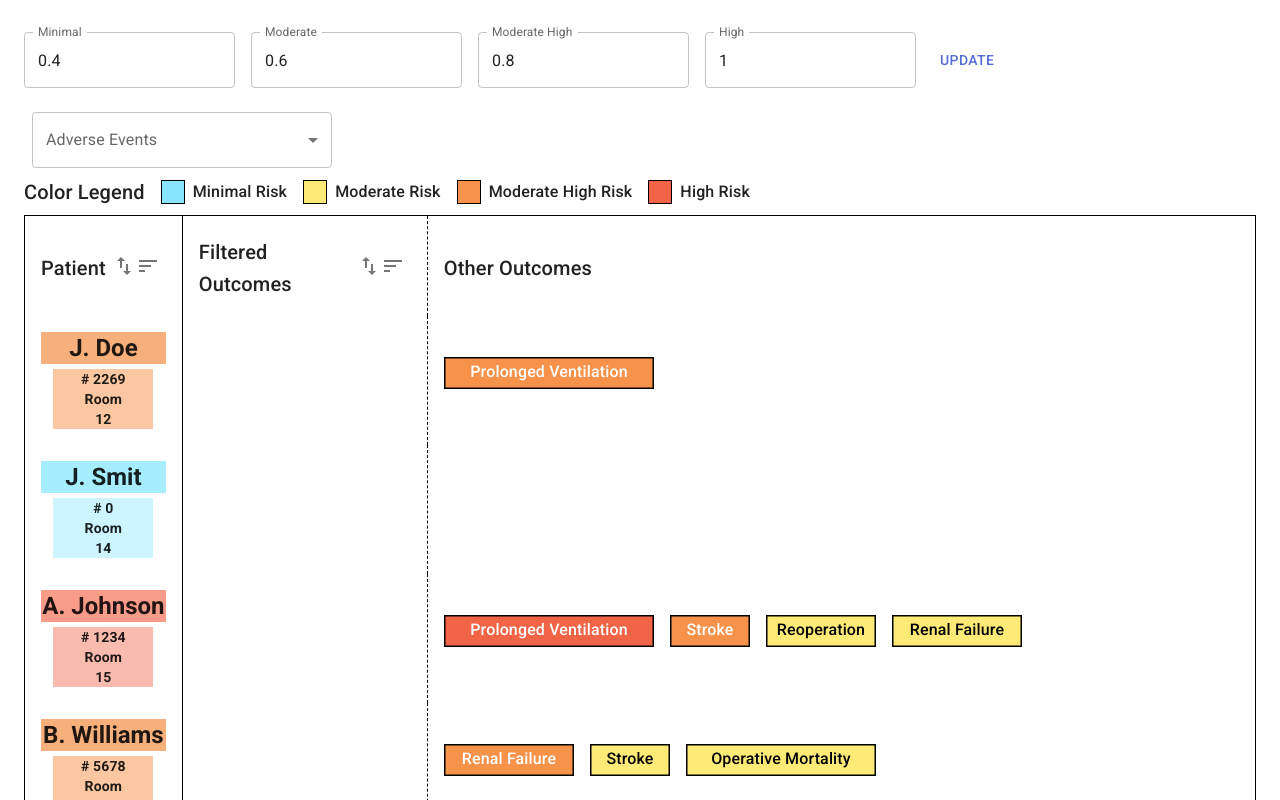
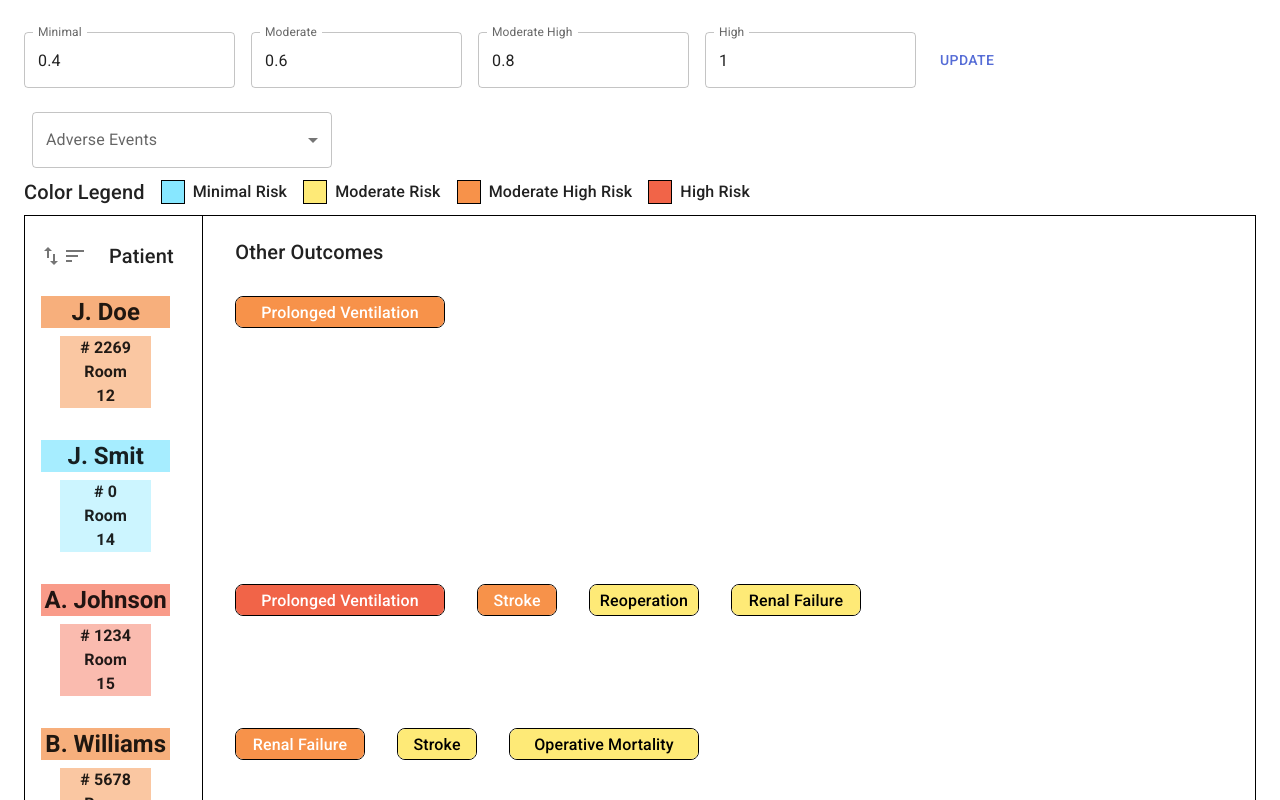
Before and after one commit to lieenn/HEART-Project, a React (Vite) app: page / in a window 1280 px wide. Shown: the top 800 px of the page. Built offline with nearby package versions, Linux system fonts and the light colour scheme.

Commit message:
Grids & rounded borders

```diff
--- a/src/components/AggregateView/MainView.jsx
+++ b/src/components/AggregateView/MainView.jsx
@@ -1,11 +1,5 @@
-import React from "react";
-import {
-  TableContainer,
-  Table,
-  Box,
-  TableBody,
-  TableHead,
-} from "@mui/material";
+import React, { useState, useEffect } from "react";
+import { Box, Grid } from "@mui/material";
 import Patient from "./Patient";
 import ColorLegend from "./ColorLegend";
 import MultiSelect from "./MultiSelect";
@@ -16,35 +10,16 @@ import {
   SortByHighest,
 } from "../Utils/SortFunctions";
 import SortButtons from "./SortButtons";
+import { filterRelevantAndOtherEvents } from "../Utils/FilterFunctions";
 
-/**
- * The main view of the application that includes a color legend and a table listing all patients.
- * The view allows filtering and sorting of patient data based on selected options.
- *
- * @param {Object} props - The properties passed to the component.
- * @param {Array<number>} props.riskRange - The dynamic range of risk scores.
- * @param {Array<Object>} props.patientData - The patient data to display.
- *
- * @returns {JSX.Element} The rendered main view component.
- */
 export default function MainView({ riskRange, patientData }) {
-  const [selectedAdverseEvents, setSelectedAdverseEvents] = React.useState([]);
-  const [sortingOption, setSortingOption] = React.useState("");
+  const [selectedAdverseEvents, setSelectedAdverseEvents] = useState([]);
+  const [sortingOption, setSortingOption] = useState("");
+  const [showFilteredOutcomes, setShowFilteredOutcomes] = useState(false);
 
   const adverseEventsList = GetUniqueAdverseEvents(patientData);
 
-  // Determine the sorted data based on the selected sorting option
   let sortedData = [];
-  if (sortingOption === "Sort") {
-    sortedData = SortByGiven(selectedAdverseEvents, patientData, riskRange);
-  } else if (sortingOption === "Sort + Filter") {
-    sortedData = SortAndFilter(selectedAdverseEvents, patientData, riskRange);
-  } else if (sortingOption === "Sort by highest") {
-    sortedData = SortByHighest(selectedAdverseEvents, patientData, riskRange);
-  } else {
-    sortedData = patientData;
-  }
-
   if (sortingOption === "Overall highest") {
     sortedData = SortByHighest(selectedAdverseEvents, patientData, riskRange);
   } else if (sortingOption === "Filtered conditions") {
@@ -57,6 +32,12 @@ export default function MainView({ riskRange, patientData }) {
     sortedData = patientData;
   }
 
+  // Recalculate showFilteredOutcomes when selectedAdverseEvents or patientData changes
+  useEffect(() => {
+    const hasRelevantOutcomes = selectedAdverseEvents.length > 0;
+    setShowFilteredOutcomes(hasRelevantOutcomes);
+  }, [selectedAdverseEvents, sortedData, riskRange, patientData]);
+
   return (
     <Box>
       <MultiSelect
@@ -65,23 +46,24 @@ export default function MainView({ riskRange, patientData }) {
         setSelectedAdverseEvents={setSelectedAdverseEvents}
       />
       <ColorLegend riskRange={riskRange} />
-      <TableContainer sx={{ border: "1.5px solid #000", mt: 0 }}>
-        <Table aria-label="simple table" stickyHeader>
-          <TableHead>
-            <SortButtons setSortingOption={setSortingOption} />
-          </TableHead>
-          <TableBody>
+
+      <Box sx={{ border: "1.5px solid #000", mt: 0 }}>
+        <Grid container spacing={2}>
+          <SortButtons
+            setSortingOption={setSortingOption}
+            showFilteredOutcomes={showFilteredOutcomes}
+          />
           {sortedData.map((patient) => (
             <Patient
               key={patient.roomNumber}
               patient={patient}
               riskRange={riskRange}
               selectedAdverseEvents={selectedAdverseEvents}
+              showFilteredOutcomes={showFilteredOutcomes}
             />
           ))}
-          </TableBody>
-        </Table>
-      </TableContainer>
+        </Grid>
+      </Box>
     </Box>
   );
 }
--- a/src/components/AggregateView/Patient.jsx
+++ b/src/components/AggregateView/Patient.jsx
@@ -1,12 +1,12 @@
 import React from "react";
 import { Link } from "react-router-dom";
-import { TableRow, TableCell, Box, Typography, Container } from "@mui/material";
+import { Grid, Box, Typography } from "@mui/material";
 import PatientRisks from "./PatientRisks";
 import { highestRiskColor } from "../Utils/Calculator";
 import { filterRelevantAndOtherEvents } from "../Utils/FilterFunctions";
 
 /**
- * A component that represents a single row in the patient table.
+ * A component that represents a single row in the patient grid.
  * Displays the patient's name, room number, and risk status.
  *
  * @param {Object} props - The properties passed to the component.
@@ -15,8 +15,12 @@ import { filterRelevantAndOtherEvents } from "../Utils/FilterFunctions";
  *
  * @returns {JSX.Element} The rendered patient component.
  */
-export default function Patient({ patient, riskRange, selectedAdverseEvents }) {
-  // Get colors based on the patient's highest risk score
+export default function Patient({
+  patient,
+  riskRange,
+  selectedAdverseEvents,
+  showFilteredOutcomes,
+}) {
   const [nameColor, infoColor] = highestRiskColor(patient, riskRange);
   const [relevant, others] = filterRelevantAndOtherEvents(
     selectedAdverseEvents,
@@ -25,16 +29,10 @@ export default function Patient({ patient, riskRange, selectedAdverseEvents }) {
   );
 
   return (
-    <TableRow>
-      <TableCell
-        sx={{
-          width: "12%",
-          textAlign: "center",
-          alignItems: "center",
-          border: "none",
-        }}
-      >
-        {/* Link to the patient's detail page */}
+    <Grid container spacing={2}>
+      <Grid item xs={12} md={2} sx={{ borderRight: " 1.5px solid #000" }}>
+        <Box sx={{ m: 2 }}>
+          <Box sx={{ textAlign: "center", m: 2 }}>
             <Link
               to={`/${patient.PatientName}`}
               style={{ textDecoration: "none", color: "inherit" }}
@@ -46,34 +44,40 @@ export default function Patient({ patient, riskRange, selectedAdverseEvents }) {
                 {patient.PatientName}
               </Typography>
             </Link>
-        {/* Patient's ID and room number */}
-        <Container sx={{ bgcolor: infoColor, width: "80%", mt: "5px" }}>
-          <Box sx={{ fontWeight: "bold" }}>{patient.PID}</Box>
-          <Box sx={{ fontWeight: "bold" }}>Room {patient.roomNumber}</Box>
-        </Container>
-      </TableCell>
-      {/* Renders the patient's adverse risk statuses */}
-      <TableCell
+            <Box
               sx={{
-          borderLeft: "1.5px solid #000",
-          borderRight: "1.5px dashed #000",
-          borderBottom: "none",
-          width: "20%",
-          pr: 0, // Remove any padding
+                bgcolor: infoColor,
+                mt: 1,
+                width: "70%",
+                pr: 2,
+                pl: 2,
+                mx: "auto",
               }}
             >
-        {/* Ensure content is not stretched */}
+              <Typography variant="body1" sx={{ fontWeight: "bold" }}>
+                {patient.PID}
+              </Typography>
+              <Typography variant="body1" sx={{ fontWeight: "bold" }}>
+                Room {patient.roomNumber}
+              </Typography>
+            </Box>
+          </Box>
+        </Box>
+      </Grid>
+
+      {showFilteredOutcomes && (
+        <Grid item xs={12} md={4} sx={{ borderRight: " 1.5px dashed #000" }}>
+          <Box sx={{ p: 2 }}>
             <PatientRisks adverseEvents={relevant} riskRange={riskRange} />
-      </TableCell>
-      <TableCell
-        sx={{
-          borderBottom: "none",
-        }}
-      >
-        <Box>
+          </Box>
+        </Grid>
+      )}
+
+      <Grid item xs={12} md={showFilteredOutcomes ? 6 : 10}>
+        <Box sx={{ p: 2 }}>
           <PatientRisks adverseEvents={others} riskRange={riskRange} />
         </Box>
-      </TableCell>
-    </TableRow>
+      </Grid>
+    </Grid>
   );
 }
--- a/src/components/AggregateView/PatientRiskStatus.jsx
+++ b/src/components/AggregateView/PatientRiskStatus.jsx
@@ -1,27 +1,13 @@
 import React from "react";
 import { Box, Popover, Typography } from "@mui/material";
 import { calculateColor } from "../Utils/Calculator";
+import SvgRectangle from "../SvgRectangle";
 
-/**
- * PatientRiskStatus Component
- *
- * This component renders a single risk status for a patient as a colored rectangle,
- * with the color and text color dynamically calculated based on the risk score and range.
- *
- * @param {Object} props - The component properties.
- * @param {Object} props.risk - The data representing the risk event.
- * @param {Array<number>} props.riskRange - The dynamic range of risk scores.
- * @returns {JSX.Element} - The rendered risk status component.
- */
 export default function PatientRiskStatus({ risk, riskRange }) {
-  // Calculate the text and background colors based on the risk score and range
   const [textColor, color] = calculateColor(risk.riskScore, riskRange);
-
-  // Calculate the width of the rectangle based on the title length, ensuring a minimum width
   const titleLength = risk.title.length;
   const rectWidth = Math.max(80, titleLength * 10);
-
-  // Popover state management
+  const rectHeight = 32;
   const [anchorEl, setAnchorEl] = React.useState(null);
 
   const handlePopoverOpen = (event) => {
@@ -46,34 +32,17 @@ export default function PatientRiskStatus({ risk, riskRange }) {
         position: "relative",
       }}
     >
-      <svg
-        width={rectWidth}
-        height="32"
-        onMouseEnter={handlePopoverOpen}
-        onMouseLeave={handlePopoverClose}
-      >
-        <rect
+      <div onMouseEnter={handlePopoverOpen} onMouseLeave={handlePopoverClose}>
+        <SvgRectangle
           width={rectWidth}
-          height="32"
+          height={rectHeight}
           fill={color}
           stroke="black"
-          strokeWidth="3px"
+          strokeWidth={1.5}
+          textColor={textColor}
+          text={risk.title}
         />
-        <text
-          x="50%"
-          y="50%"
-          dominantBaseline="middle"
-          textAnchor="middle"
-          fontSize="16"
-          fontFamily="Roboto"
-          fontWeight="500"
-          fill={textColor}
-        >
-          {risk.title}
-        </text>
-      </svg>
-
-      {/* Popover */}
+      </div>
       <Popover
         id="risk-popover"
         open={open}
@@ -90,7 +59,9 @@ export default function PatientRiskStatus({ risk, riskRange }) {
         disableRestoreFocus
         sx={{ pointerEvents: "none" }}
       >
-        <Typography sx={{ p: 2 }}>Risk: {risk.riskScore * 100}%</Typography>
+        <Typography sx={{ p: 2 }}>
+          Risk: {(risk.riskScore * 100).toFixed(2)}%
+        </Typography>
       </Popover>
     </Box>
   );
--- a/src/components/AggregateView/SortButtons.jsx
+++ b/src/components/AggregateView/SortButtons.jsx
@@ -1,67 +1,64 @@
-import {
-  Box,
-  IconButton,
-  Tab,
-  Table,
-  TableCell,
-  TableHead,
-  TableRow,
-  Typography,
-} from "@mui/material";
+import React from "react";
+import { Grid, IconButton, Typography, Box } from "@mui/material";
 import SortIcon from "@mui/icons-material/Sort";
 import SwapVertIcon from "@mui/icons-material/SwapVert";
 
-export default function SortButtons({ setSortingOption }) {
+/**
+ * A component that renders sorting buttons for the grid-based patient view.
+ *
+ * @param {Function} setSortingOption - Function to update the sorting option.
+ *
+ * @returns {JSX.Element} The rendered sort buttons component.
+ */
+export default function SortButtons({
+  setSortingOption,
+  showFilteredOutcomes,
+}) {
   return (
-    <TableRow sx={{ p: 0, m: 0 }}>
-      <TableCell sx={{ borderBottom: "none" }}>
-        <Box sx={{ display: "flex" }}>
-          <Typography variant="h6" sx={{ mt: 0.5 }}>
-            Patient
-          </Typography>
+    <Grid container spacing={2}>
+      <Grid item xs={12} md={2} sx={{}}>
+        <Box sx={{ mt: 2, pt: 2, borderRight: " 1.5px solid #000" }}>
+          <Box sx={{ display: "flex", ml: 2 }}>
             <IconButton
               onClick={() => setSortingOption("Overall highest")}
-            sx={{
-              borderRadius: 0,
-              padding: "4px 6px",
-            }}
+              sx={{ borderRadius: 0, padding: "4px 6px", m: 1 }}
             >
               <SwapVertIcon />
               <SortIcon />
             </IconButton>
+            <Typography variant="h6" sx={{ mt: 0.5, m: 1 }}>
+              Patient
+            </Typography>
           </Box>
-      </TableCell>
-      <TableCell
-        sx={{
-          border: "none",
-          borderLeft: "1.5px solid #000",
-          borderRight: "1.5px dashed #000",
-        }}
-      >
+        </Box>
+      </Grid>
+
+      {showFilteredOutcomes && (
+        <Grid item xs={12} md={4}>
+          <Box sx={{ mt: 2, pt: 2, borderRight: " 1.5px dashed #000" }}>
             <Box sx={{ display: "flex" }}>
-          <Typography variant="h6" sx={{ mt: 0.5 }}>
-            Filtered Outcomes
-          </Typography>
-
               <IconButton
                 onClick={() => setSortingOption("Filtered conditions")}
-            sx={{
-              borderRadius: 0,
-              padding: "4px 6px",
-            }}
+                sx={{ borderRadius: 0, padding: "4px 6px", m: 1 }}
               >
                 <SwapVertIcon />
                 <SortIcon />
               </IconButton>
+              <Typography variant="h6" sx={{ mt: 0.5, mt: 1 }}>
+                Filtered Outcomes
+              </Typography>
             </Box>
-      </TableCell>
-      <TableCell sx={{ borderBottom: "none" }}>
-        <Box sx={{ display: "flex" }}>
-          <Typography variant="h6" sx={{ mt: 0.5 }}>
+          </Box>
+        </Grid>
+      )}
+
+      <Grid item xs={12} md={showFilteredOutcomes ? 6 : 10}>
+        <Box sx={{ mt: 4.5, ml: 1 }}>
+          <Typography variant="h6" sx={{ mt: 0.5, m: 1 }}>
             Other Outcomes
           </Typography>
         </Box>
-      </TableCell>
-    </TableRow>
+      </Grid>
+    </Grid>
   );
 }
--- a/src/components/PatientView/AdverseEvent.jsx
+++ b/src/components/PatientView/AdverseEvent.jsx
@@ -1,48 +1,38 @@
 import React from "react";
 import { calculateColor, calculateRisk } from "../Utils/Calculator";
 import QuestionMarkIcon from "@mui/icons-material/QuestionMark";
-import { Box, Typography, IconButton, Avatar } from "@mui/material";
+import { Box, IconButton, Avatar } from "@mui/material";
 import RiskScale from "./RiskScale";
-import { riskRange } from "../../App";
+import SvgRectangle from "../SvgRectangle";
 
-/**
- * Display the adverse event with the risk scale.
- * @param {*} param0 - The adverse event to render
- * @returns {JSX.Element} - The rendered adverse event
- */
 export default function AdverseEvent({ adverseEvent, riskRange }) {
-  const recWidth = 205;
-  const recHeight = 36;
+  const rectWidth = 205;
+  const rectHeight = 36;
   const [textColor, color] = calculateColor(adverseEvent.riskScore, riskRange);
   const riskLevel = calculateRisk(adverseEvent.riskScore, riskRange);
   const lowRiskDomain = [0, riskRange[0]];
   const highRiskDomain = [riskRange[0], riskRange[3]];
 
   return (
-    // Display the adverse event title and color
     <Box sx={{ display: "flex", flexWrap: "wrap" }}>
       <Box sx={{ flexShrink: 0, mr: 3 }}>
-        <svg width={recWidth} height={recHeight}>
-          <rect
-            width={recWidth}
-            height={recHeight}
-            fill={color}
-            stroke="black"
-            strokeWidth="3px"
-          />
-          <text
-            x="10"
-            y="55%"
-            dominantBaseline="middle"
-            fontSize="16"
-            fontFamily="Roboto"
-            fontWeight="500"
-            fill={textColor}
+        <SvgRectangle
+          width={rectWidth}
+          height={rectHeight}
+          fill={color}
+          stroke="black"
+          strokeWidth={1.5}
+          textColor={textColor}
+          text={adverseEvent.title}
+          textAnchor="start" // Align text to the left
+        >
+          {/* Question mark button */}
+          <foreignObject
+            x={rectWidth - 32}
+            y="5"
+            width="40"
+            height={rectHeight}
           >
-            {adverseEvent.title}
-          </text>
-          {/* Question mark button */}
-          <foreignObject x={recWidth - 32} y="6" width="40" height={recHeight}>
             <Avatar
               size="small"
               sx={{ width: 24, height: 24, bgcolor: "#414bb2" }}
@@ -56,9 +46,8 @@ export default function AdverseEvent({ adverseEvent, riskRange }) {
               </IconButton>
             </Avatar>
           </foreignObject>
-        </svg>
+        </SvgRectangle>
       </Box>
-      {/* Display the risk scale */}
       {riskLevel === "Minimal" ? (
         <RiskScale
           adverseEvent={adverseEvent}
--- a/src/components/PatientView/RiskScale.jsx
+++ b/src/components/PatientView/RiskScale.jsx
@@ -2,7 +2,6 @@ import React from "react";
 import * as d3 from "d3";
 import { Box, Typography } from "@mui/material";
 import { calculateColor } from "../Utils/Calculator";
-import { riskRange } from "../../App";
 import { colorScale } from "../Utils/Calculator";
 
 /**
@@ -11,9 +10,10 @@ import { colorScale } from "../Utils/Calculator";
  * Includes a segmented background, an uncertainty band, and a risk score dot.
  * Adjusts the width of the SVG based on uncertainty band positions.
  *
- * @param {Object} param0 - The adverse event data, including riskScore and uncertaintyBand.
+ * @param {Object} adverseEvent - The adverse event data, including riskScore and uncertaintyBand.
  * @param {Array} domain - The domain for the x-axis scale.
  * @param {boolean} isHighRisk - Indicates if the scale is for a high-risk event.
+ * @param {Array} riskRange - The range for risk calculation.
  * @returns {JSX.Element} - The rendered risk scale visualization.
  */
 export default function RiskScale({
@@ -23,7 +23,13 @@ export default function RiskScale({
   riskRange,
 }) {
   const width = 180;
-  const height = 24;
+  const height = 23;
+  const svgHeight = 25;
+  const extraWidth = 20;
+  const svgWidth = width + extraWidth + 2; // +2 for stroke width
+  const strokeColor = "black";
+  const strokeWidth = 1.5;
+
   const xScale = d3.scaleLinear().domain(domain).range([0, width]);
 
   const colors = colorScale.domain().map((domainValue) => {
@@ -36,64 +42,41 @@ export default function RiskScale({
   const isUncertainLow = adverseEvent.uncertaintyBand.low < domain[0];
   const isUncertainHigh = adverseEvent.uncertaintyBand.high > domain[1];
 
-  const extraWidthLow = isUncertainLow ? 25 : 0;
-  const extraWidthHigh = isUncertainHigh ? 25 : 0;
-  const svgWidth = width + extraWidthLow + extraWidthHigh;
-  const strokeColor = "black";
-  const strokeWidth = 1.5;
-
-  return (
-    <Box sx={{ mt: 0.8, display: "flex", gap: 2 }}>
-      <svg width={svgWidth} height={height + 20}>
-        {/* Background Segments */}
-        {isHighRisk ? (
-          <>
+  const renderBackgroundSegments = () => {
+    if (isHighRisk) {
+      return [1, 2, 3].map((index) => (
         <rect
-              x={extraWidthLow}
-              y={0}
+          key={index}
+          x={extraWidth + ((index - 1) * width) / 3 + 1}
+          y={(svgHeight - height) / 2}
           width={width / 3}
           height={height}
-              fill={colors[1]}
+          fill={colors[index]}
           stroke={strokeColor}
           strokeWidth={strokeWidth}
         />
+      ));
+    }
+    return (
       <rect
-              x={extraWidthLow + width / 3}
-              y={0}
-              width={width / 3}
-              height={height}
-              fill={colors[2]}
-              stroke={strokeColor}
-              strokeWidth={strokeWidth}
-            />
-            <rect
-              x={extraWidthLow + (2 * width) / 3}
-              y={0}
-              width={width / 3}
-              height={height}
-              fill={colors[3]}
-              stroke={strokeColor}
-              strokeWidth={strokeWidth}
-            />
-          </>
-        ) : (
-          <rect
-            x={extraWidthLow}
-            y={0}
+        x={1}
+        y={(svgHeight - height) / 2}
         width={width}
         height={height}
         fill={colors[0]}
         stroke={strokeColor}
         strokeWidth={strokeWidth}
       />
-        )}
+    );
+  };
 
-        {/* Uncertainty Band */}
+  const renderUncertaintyBand = () => (
+    <>
       {isUncertainLow && (
         <rect
-            x={0}
-            y={0}
-            width={extraWidthLow}
+          x={1}
+          y={(svgHeight - height) / 2}
+          width={extraWidth}
           height={height}
           fill={colors[0]}
           stroke={strokeColor}
@@ -101,12 +84,11 @@ export default function RiskScale({
           strokeDasharray="4 2"
         />
       )}
-
       {isUncertainHigh && (
         <rect
-            x={extraWidthLow + width}
-            y={0}
-            width={extraWidthHigh}
+          x={width + 1}
+          y={(svgHeight - height) / 2}
+          width={extraWidth}
           height={height}
           fill={colors[isHighRisk ? 3 : 1]}
           stroke={strokeColor}
@@ -114,21 +96,33 @@ export default function RiskScale({
           strokeDasharray="4 2"
         />
       )}
-
-        {/* Uncertainty Band Line */}
       <line
-          x1={xScale(adverseEvent.uncertaintyBand.low)}
-          x2={xScale(adverseEvent.uncertaintyBand.high)}
-          y1={height / 2}
-          y2={height / 2}
+        x1={
+          isUncertainLow
+            ? xScale(adverseEvent.uncertaintyBand.low)
+            : xScale(adverseEvent.uncertaintyBand.low) + extraWidth
+        }
+        x2={
+          isUncertainHigh
+            ? xScale(adverseEvent.uncertaintyBand.high)
+            : xScale(adverseEvent.uncertaintyBand.high) + extraWidth
+        }
+        y1={svgHeight / 2}
+        y2={svgHeight / 2}
         stroke={color}
         strokeWidth={4}
       />
+    </>
+  );
 
-        {/* Risk Score Dot */}
+  return (
+    <Box sx={{ mt: 0.8, display: "flex", gap: 2 }}>
+      <svg width={svgWidth} height={svgHeight}>
+        {renderBackgroundSegments()}
+        {renderUncertaintyBand()}
         <circle
-          cx={xScale(adverseEvent.riskScore) + extraWidthLow}
-          cy={height / 2}
+          cx={xScale(adverseEvent.riskScore) + extraWidth}
+          cy={svgHeight / 2}
           r={5}
           fill="black"
         />
--- /dev/null
+++ b/src/components/SvgRectangle.jsx
@@ -0,0 +1,71 @@
+import React from "react";
+import { Box } from "@mui/material";
+
+/**
+ * SvgRectangle Component
+ *
+ * This component renders a rectangle with rounded corners, text inside, and optional border styling.
+ *
+ * @param {Object} props - The component properties.
+ * @param {number} props.width - The width of the rectangle.
+ * @param {number} props.height - The height of the rectangle.
+ * @param {string} props.fill - The fill color of the rectangle.
+ * @param {string} props.stroke - The stroke color of the rectangle (border).
+ * @param {number} props.strokeWidth - The width of the stroke (border).
+ * @param {string} props.textColor - The color of the text inside the rectangle.
+ * @param {string} props.text - The text to display inside the rectangle.
+ * @param {string} [props.textAnchor="middle"] - The text alignment inside the rectangle ("start", "middle", "end").
+ * @param {React.ReactNode} [props.children] - Optional children elements to render inside the rectangle (e.g., icons).
+ * @returns {JSX.Element} - The rendered SVG rectangle component.
+ */
+export default function SvgRectangle({
+  width,
+  height,
+  fill,
+  stroke,
+  strokeWidth,
+  textColor,
+  text,
+  textAnchor = "middle",
+  children,
+}) {
+  // Determine the x position based on textAnchor
+  const xPosition =
+    textAnchor === "start" ? 10 : textAnchor === "end" ? width - 10 : width / 2;
+
+  return (
+    <Box
+      sx={{
+        display: "flex",
+        flexDirection: "column",
+        alignItems: "center",
+        gap: 1,
+        mb: 2,
+        mr: 2,
+        position: "relative",
+        border: `${strokeWidth}px solid ${stroke}`,
+        borderRadius: "8px",
+        overflow: "hidden",
+        width: `${width}px`,
+        height: `${height}px`,
+      }}
+    >
+      <svg width={width} height={height}>
+        <rect width={width} height={height} fill={fill} />
+        <text
+          x={xPosition}
+          y="55%"
+          dominantBaseline="middle"
+          textAnchor={textAnchor}
+          fontSize="16"
+          fontFamily="Roboto"
+          fontWeight="500"
+          fill={textColor}
+        >
+          {text}
+        </text>
+        {children}
+      </svg>
+    </Box>
+  );
+}
```
Lines whose indentation alone changed are shown as unchanged.
